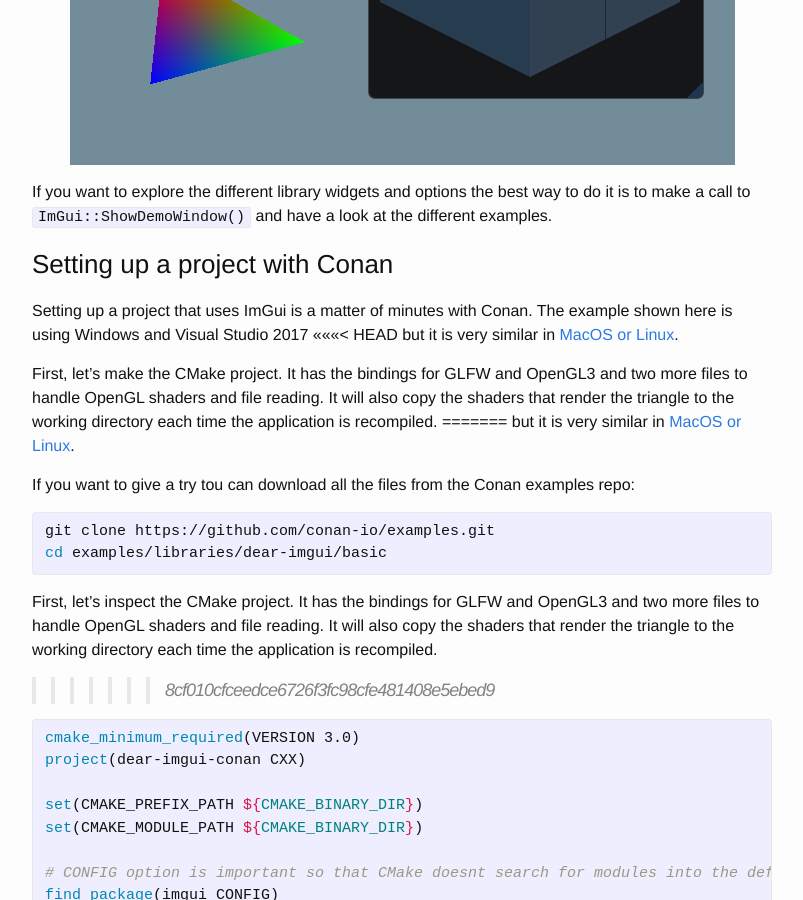
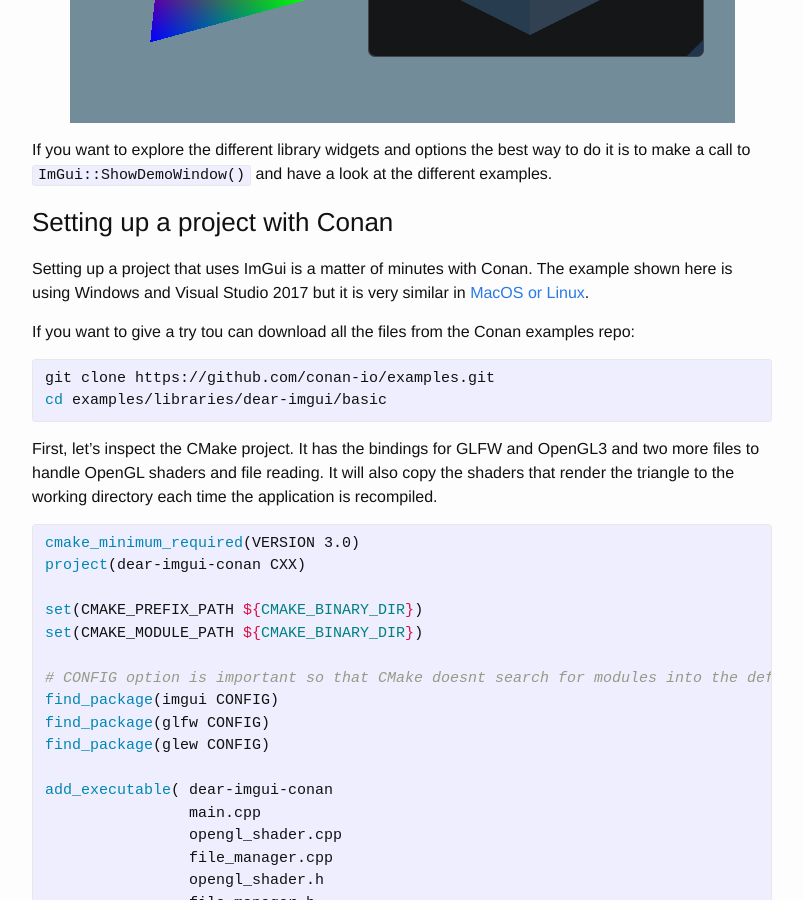
Before and after one commit to conan-io/conan-io.github.io, a Jekyll site: the page built from _posts/2019-06-26-An-introduction-to-the-Dear-ImGui-library.markdown, in a window 1280 px wide and 900 px high, scrolled down 4581 px. Shown: the whole window, without its empty margins (238-1041 px from the left). Built offline with Jekyll 4.4.1, drawn with Linux system fonts in a browser that asks for light colours; comment, search, counter and statistics services are not loaded; some of the changed text lies outside the part shown.

Commit message:
solve merge conflicts

```diff
--- a/_posts/2019-06-26-An-introduction-to-the-Dear-ImGui-library.markdown
+++ b/_posts/2019-06-26-An-introduction-to-the-Dear-ImGui-library.markdown
@@ -9,11 +9,7 @@ Traditional GUI libraries add a degree of complexity which you may not want if y
 Here we present a library that makes it possible to create [loggers](https://github.com/ocornut/imgui/issues/2529),
 [profilers](https://github.com/ocornut/imgui/issues/2265), [debuggers](https://github.com/ocornut/imgui/issues/2265)
 or even an [entire game making editor](https://github.com/ocornut/imgui/issues/1607) quickly and easily.
-<<<<<<< HEAD
-The entire [example](https://github.com/conan-io/examples/tree/feature/conan_imgui/libraries/dear-imgui/basic)
-=======
 The entire [example](https://github.com/conan-io/examples/tree/master/libraries/dear-imgui/basic)
->>>>>>> 8cf010cfceedce6726f3fc98cfe481408e5ebed9
 presented here is available on Github.
 
 ### Dear ImGui?
@@ -152,12 +148,6 @@ and have a look at the different examples.
 ### Setting up a project with Conan
 
 Setting up a project that uses ImGui is a matter of minutes with Conan. The example shown here is using Windows and Visual Studio 2017
-<<<<<<< HEAD
- but it is very similar in [MacOS or Linux](https://github.com/conan-io/examples/blob/feature/conan_imgui/libraries/dear-imgui/basic/README.md).
-
-First, let's make the CMake project. It has the bindings for GLFW and OpenGL3 and two more files to handle OpenGL shaders and file
- reading. It will also copy the shaders that render the triangle to the working directory each time the application is recompiled.
-=======
  but it is very similar in [MacOS or Linux](https://github.com/conan-io/examples/blob/master/libraries/dear-imgui/basic/README.md).
 
 If you want to give a try tou can download all the files from the Conan examples repo:
@@ -169,7 +159,6 @@ cd examples/libraries/dear-imgui/basic
 
 First, let's inspect the CMake project. It has the bindings for GLFW and OpenGL3 and two more files to handle OpenGL shaders and file
 reading. It will also copy the shaders that render the triangle to the working directory each time the application is recompiled.
->>>>>>> 8cf010cfceedce6726f3fc98cfe481408e5ebed9
 
 {% highlight cmake %}
 cmake_minimum_required(VERSION 3.0)
```
